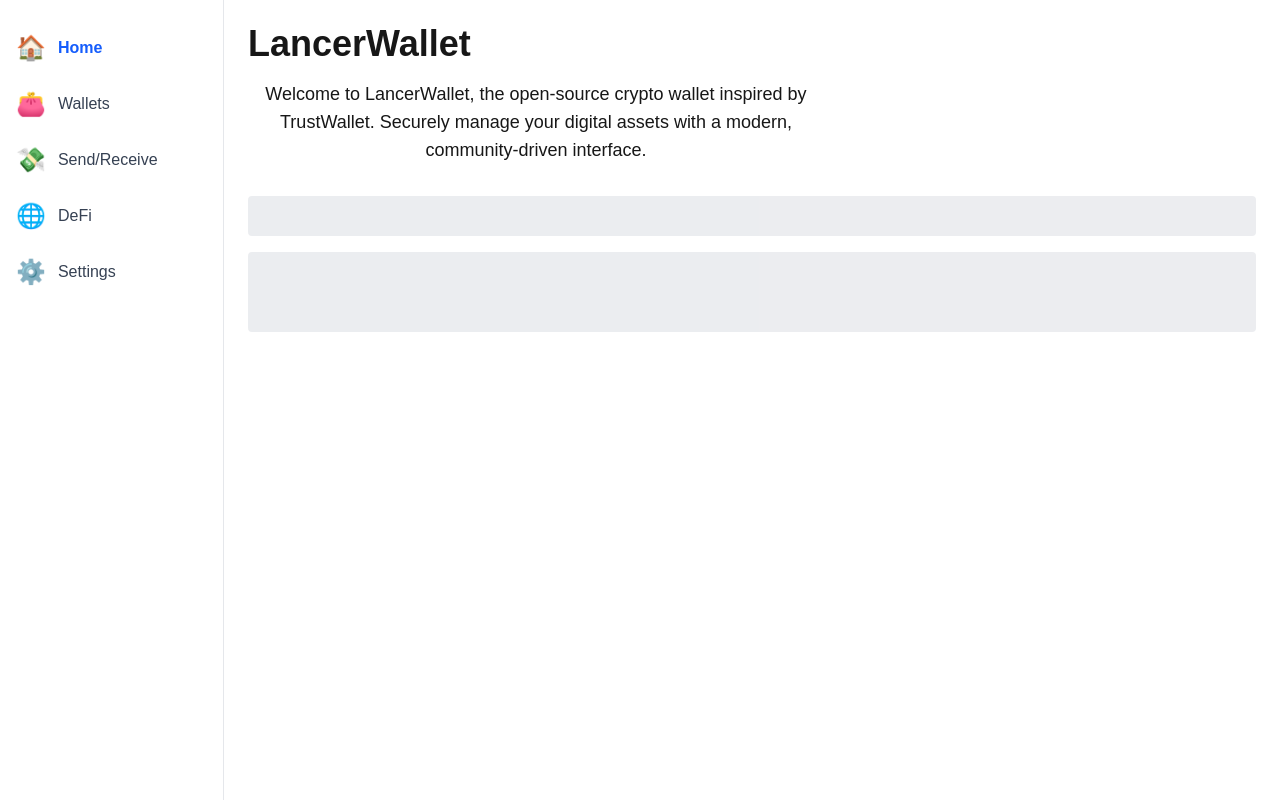
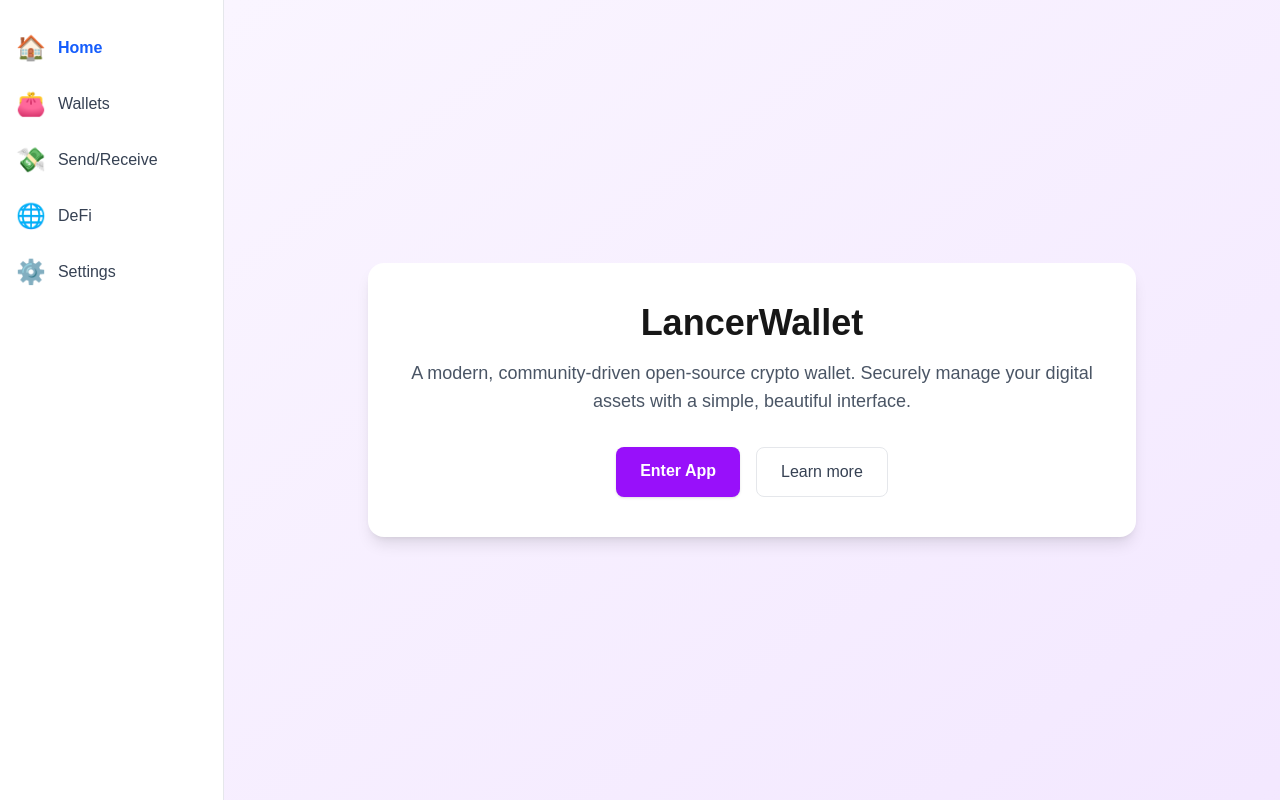
Before and after one commit to web3lancer/lancerwallet, a Next.js app: page / in a window 1280 px wide. Built offline with nearby package versions, Linux system fonts and the light colour scheme.

Commit message:
add home page

```diff
--- /dev/null
+++ b/app/home/page.tsx
@@ -0,0 +1,5 @@
+import HomeClient from '../pageClient';
+
+export default function Home() {
+  return <HomeClient />;
+}
--- a/app/page.tsx
+++ b/app/page.tsx
@@ -1,5 +1,22 @@
-import HomeClient from './pageClient';
+import Link from 'next/link';
 
-export default function Home() {
-  return <HomeClient />;
+export default function Landing() {
+  return (
+    <main className="min-h-screen flex items-center justify-center bg-gradient-to-br from-purple-50 to-purple-100 p-6">
+      <div className="max-w-3xl w-full bg-white dark:bg-gray-900 rounded-2xl shadow-lg p-10 text-center">
+        <h1 className="text-4xl font-extrabold mb-4">LancerWallet</h1>
+        <p className="text-lg text-gray-600 dark:text-gray-300 mb-8">
+          A modern, community-driven open-source crypto wallet. Securely manage your digital assets with a simple, beautiful interface.
+        </p>
+        <div className="flex justify-center gap-4">
+          <Link href="/home" className="bg-purple-600 text-white px-6 py-3 rounded-lg font-semibold shadow-sm hover:bg-purple-700">
+            Enter App
+          </Link>
+          <a href="#" className="border border-gray-200 px-6 py-3 rounded-lg text-gray-700 hover:bg-gray-50">
+            Learn more
+          </a>
+        </div>
+      </div>
+    </main>
+  );
 }
```
